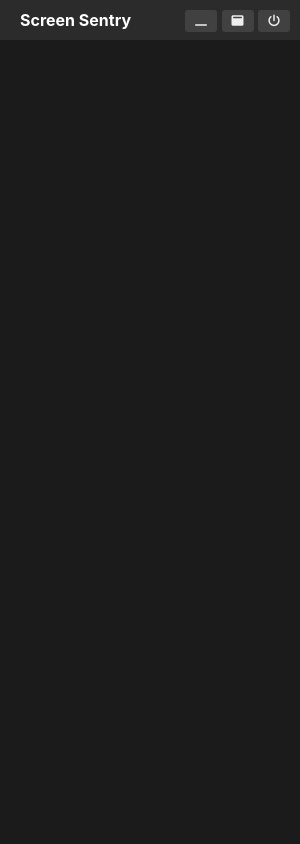
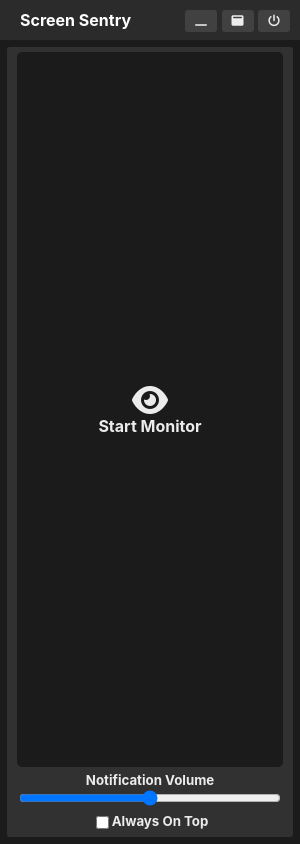
Before and after one commit to programmingKyle/screen-sentry, an Electron app: page src/index.html in a window 300 px wide. Drawn offline with nearby package versions, Linux system fonts and the light colour scheme.

Commit message:
Basic Template

```diff
--- a/src/index.css
+++ b/src/index.css
@@ -125,8 +125,6 @@ p {
 .app-content-grid {
   display: grid;
   background-color: #1B1B1B;
-  grid-template-columns: 2fr 3fr;
-  grid-gap: 7px;
   margin: 7px;
   overflow: hidden;
 }
@@ -158,3 +156,22 @@ p {
   -webkit-box-shadow: inset 0 0 6px #9593D9;
   cursor:pointer;
 }
+
+.control-grid {
+  display: grid;
+  grid-template-rows: 1fr auto auto;
+}
+
+.monitor-button {
+  border-radius: 5px;
+  background-color: #1B1B1B;
+}
+
+.monitor-button:hover {
+  background-color: rgb(53, 145, 53);
+  cursor: pointer;
+}
+
+.monitor-button:active {
+  background-color: white;
+}
--- a/src/index.html
+++ b/src/index.html
@@ -22,6 +22,20 @@
       </div>
 
       <div class="app-content-grid">
+        <div class="container control-grid">
+          <div class="monitor-button" style="align-content: center;">
+            <h1 class="fas fa-eye"></h1>
+            <h4>Start Monitor</h4>
+          </div>
+          <div style="display: flex; flex-direction: column;">
+            <h5>Notification Volume</h5>
+            <input type="range" min="0" max="100" value="50" id="volumeSlider">
+          </div>
+          <div style="display: flex; flex-direction: row; justify-content: center;">
+            <input type="checkbox">
+            <h5>Always On Top</h5>
+          </div>
+        </div>
       </div>
 
     </div>
--- a/src/index.js
+++ b/src/index.js
@@ -11,8 +11,8 @@ if (require('electron-squirrel-startup')) {
 const createWindow = () => {
   // Create the browser window.
   mainWindow = new BrowserWindow({
-    width: 800,
-    height: 600,
+    width: 300,
+    height: 300,
     frame: false,
     webPreferences: {
       preload: path.join(__dirname, 'preload.js'),
```
